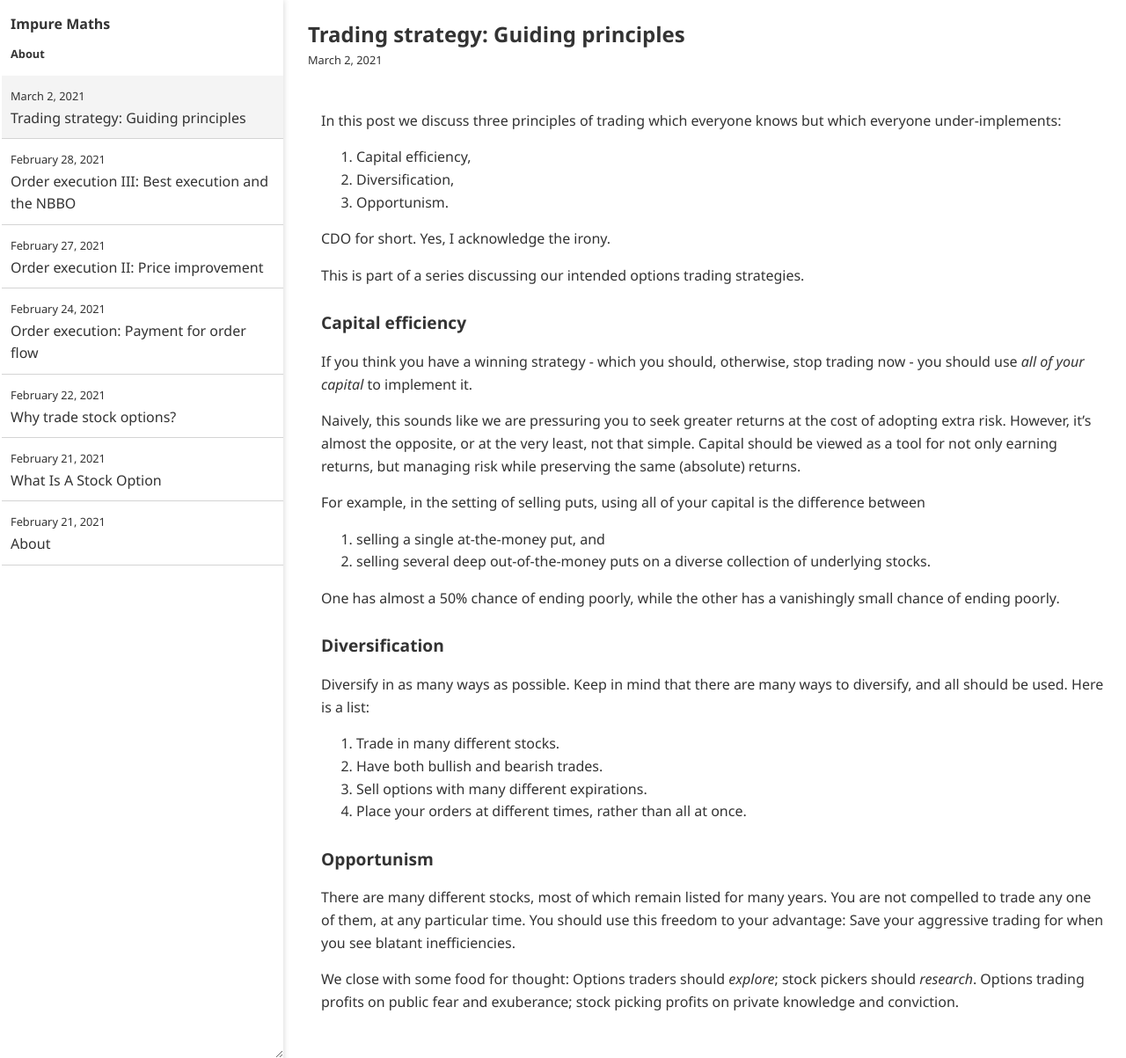
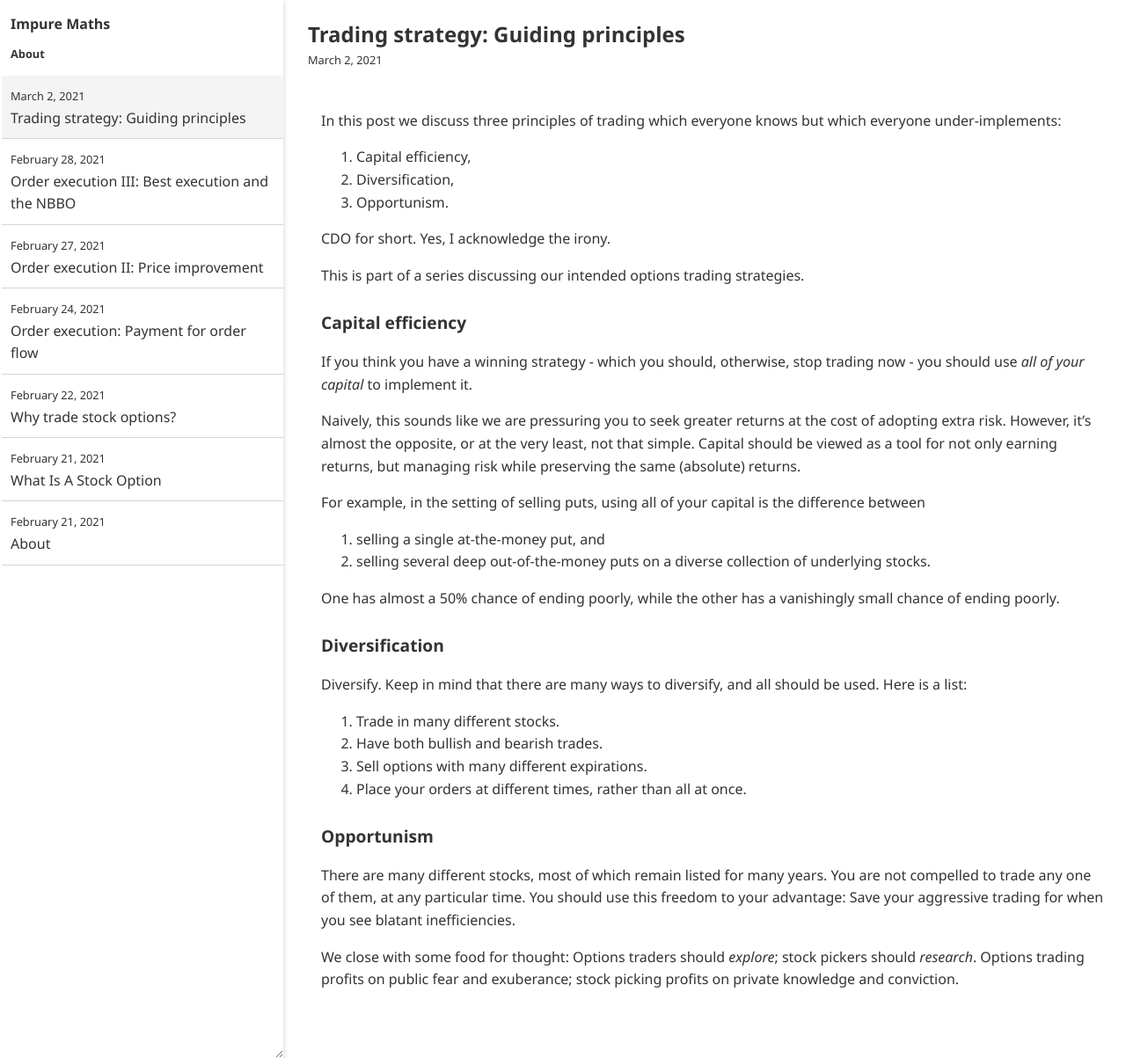
Before and after one commit to impuremaths/impuremaths.github.io, a Jekyll site: the page built from _posts/2021-03-02-trading-strategy.md, in a window 1280 px wide and 1203 px high. Shown: the whole window at 88% size. Built offline with Jekyll 4.4.1, drawn with Linux system fonts in a browser that asks for light colours.

Commit message:
Update 2021-03-02-trading-strategy.md

```diff
--- a/_posts/2021-03-02-trading-strategy.md
+++ b/_posts/2021-03-02-trading-strategy.md
@@ -27,7 +27,7 @@
 
 ### Diversification
 
-Diversify in as many ways as possible. Keep in mind that there are many ways to diversify, and all should be used. Here is a list:
+Diversify. Keep in mind that there are many ways to diversify, and all should be used. Here is a list:
 
 1. Trade in many different stocks.
 2. Have both bullish and bearish trades.
```
